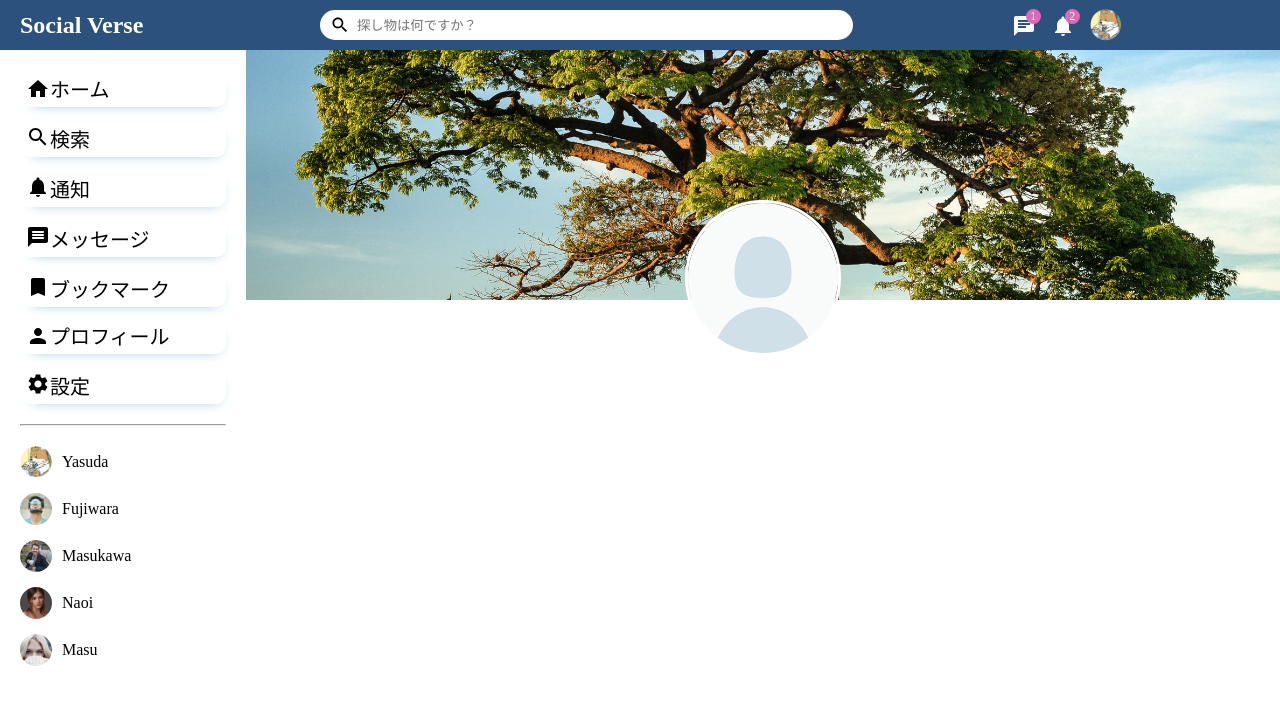
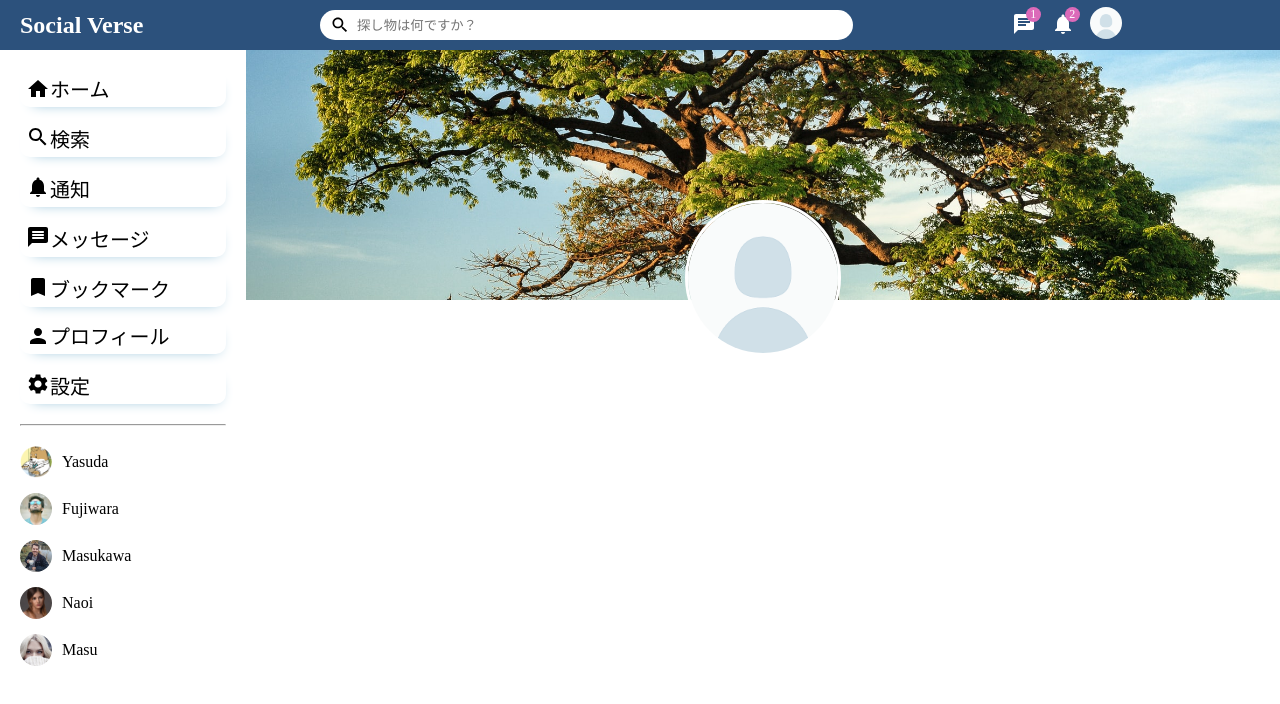
Before and after one commit to Yasuda1127/react-socialverse-app-frontend-new-, a React (Create React App) app: page /profile/Fujiwara in a window 1280 px wide. Shown: the top 704 px of the page. Built offline with nearby package versions, Linux system fonts and the light colour scheme; no server answers.

Commit message:
ユーザーの画像表示、いいね機能の実装 in feature/auth2

```diff
--- a/src/components/post/Post.tsx
+++ b/src/components/post/Post.tsx
@@ -1,10 +1,11 @@
-import React, { useEffect, useState } from "react";
+import React, { useContext, useEffect, useState } from "react";
 import "./Post.css";
 import { MoreVert } from "@mui/icons-material";
 import axios from "axios";
 // import { Users } from "../../dummyData";
 import { format } from "timeago.js";
 import { Link } from "react-router-dom";
+import { AuthContext } from "../../state/AuthContext";
 
 type PostData = {
   post: {
@@ -43,6 +44,8 @@ export default function Post({ post }: PostData) {
   const [isLiked, setIsLiked] = useState<boolean>(false); // falseはまだ押されていない状態
   const [user, setUser] = useState<UserData | null>(null);
 
+  const {user: currentUser} = useContext(AuthContext)
+
   useEffect(() => {
     const fetchUser = async () => {
       const response = await axios.get(`/users?userId=${post.userId}`); // 投稿した人
@@ -52,7 +55,15 @@ export default function Post({ post }: PostData) {
     fetchUser();
   }, [post.userId]);
 
-  const handleLike = () => {
+  const handleLike = async () => {
+    try {
+      // いいねのAPIを叩いていく
+      await axios.put(`/posts/${post._id}/like`,{userId: currentUser?._id})
+    } catch (err){
+
+    }
+
+
     setLike(isLiked ? like - 1 : like + 1); // trueの場合は押されているから-1する falseで押してない場合は+1する
     setIsLiked(!isLiked);
   };
@@ -68,12 +79,13 @@ export default function Post({ post }: PostData) {
                   // Users.filter((user) => user.id === post.id)[0].profilePicture
                   // user.profilePicture
                   user?.profilePicture
-                  ? user?.profilePicture
+                    ? PUBLIC_FOLDER + user?.profilePicture
                     : PUBLIC_FOLDER + "/person/noAvatar.png"
                 }
                 alt=""
                 className="postProfileImg"
-            /></Link>
+              />
+            </Link>
             <span className="postUsername">
               {
                 /* {Users.filter((user) => user.id === post.id)[0].username} */
--- a/src/components/timeline/TimeLine.tsx
+++ b/src/components/timeline/TimeLine.tsx
@@ -1,8 +1,9 @@
-import React, { useEffect, useState } from "react";
+import React, { useContext, useEffect, useState } from "react";
 import "./TimeLine.css";
 import Share from "../share/Share";
 import Post from "../post/Post";
 import axios, { AxiosResponse } from "axios";
+import { AuthContext } from "../../state/AuthContext";
 // import { Posts } from "../../dummyData";
 
 type PostData = {
@@ -24,16 +25,19 @@ type UserType = {
 
 export default function TimeLine({ username }: UserType) {
   const [posts, setPosts] = useState<PostData[]>([]);
+
+  const {user} = useContext(AuthContext)
+
   useEffect(() => {
     const fetchPosts = async () => {
       const response: AxiosResponse<PostData[]> = username
-        ? await axios.get(`/posts/profile/${username}`) // 自分の投稿だけが見れるようにする(usernameがあった場合)
-        : await axios.get("/posts/timeline/6423a3c906b3bd8e515d67ab");
+        ? await axios.get(`/posts/profile/${username}`) // 自分の投稿だけが見れるようにする(usernameがあった場合)、プロフィールの場合
+        : await axios.get(`/posts/timeline/${user?._id}`); // ホームの場合
       // console.log(response);
       setPosts(response.data);
     };
     fetchPosts();
-  }, [username]); // 一度だけタイムラインを読み込むための、useEffect。第二引数を空にすると、中に書いたものが一度だけ読み込まれる。
+  }, [username,user?._id]); // 一度だけタイムラインを読み込むための、useEffect。第二引数を空にすると、中に書いたものが一度だけ読み込まれる。
 
   return (
     <div className="timeline">
--- a/src/components/topbar/Topbar.tsx
+++ b/src/components/topbar/Topbar.tsx
@@ -1,13 +1,17 @@
 import { Chat, Notifications, Search } from "@mui/icons-material";
-import React from "react";
+import React, { useContext } from "react";
 import "./Topbar.css";
 import { Link } from "react-router-dom";
+import { AuthContext } from "../../state/AuthContext";
 
 export default function Topbar() {
+  const { user } = useContext(AuthContext);
+  const PUBLIC_FOLDER = process.env.REACT_APP_PUBLIC_FOLDER;
+
   return (
     <div className="topbarContainer">
       <div className="topbarLeft">
-        <Link to="/" style={{textDecoration: "none"}}>
+        <Link to="/" style={{ textDecoration: "none" }}>
           <span className="logo">Social Verse</span>
         </Link>
       </div>
@@ -31,7 +35,17 @@ export default function Topbar() {
             <Notifications />
             <span className="topbarIconBadge">2</span>
           </div>
-          <img src="/assets/person/1.jpeg" alt="" className="topbarImg" />
+          <Link to={`/profile/${user?.username}`}>
+          <img
+            src={
+              user?.profilePicture
+                ? PUBLIC_FOLDER + user?.profilePicture
+                : PUBLIC_FOLDER + "/person/noAvatar.png"
+            }
+            alt=""
+            className="topbarImg"
+          />
+          </Link>
         </div>
       </div>
     </div>
--- a/src/state/AuthContext.js
+++ b/src/state/AuthContext.tsx
@@ -1,6 +1,5 @@
 import React, { ReactNode, createContext, useReducer } from "react"; // グローバルコンテキストを作り出すことができる
 import AuthReducer from "./AuthReducer";
-
 
 // stateの初期値の状態
 
@@ -11,21 +10,53 @@ import AuthReducer from "./AuthReducer";
 //   dispatch?: React.DispatchWithoutAction;
 // }
 
+type User = {
+  _id: string;
+  username: string;
+  email: string;
+  password:string;
+  coverPicture:string;
+  profilePicture?: string;
+  followers: [];
+  followings:[];
+  isAdmin?: boolean;
+  createdAt?: string;
+};
+
+type AuthState = {
+  user: User | null;
+  isFetching: boolean;
+  error: boolean;
+  dispatch?: React.DispatchWithoutAction;
+};
+
 // 最初のユーザー状態を定義
-const initialState = {
-  user: null,
+const initialState: AuthState = {
+  // user: null,
+  user: {
+    _id: "6423f550e9ad87b7f9dd600d",
+    username: "Fujiwara",
+    email: "motoo@gmail.com",
+    password: "123456",
+    profilePicture: "",
+    coverPicture: "",
+    followers: [],
+    followings: [],
+    isAdmin: false,
+  },
   isFetching: false,
   error: false,
-  dispatch: React.DispatchWithoutAction,
-}
+  dispatch: () => undefined,
+};
 
 // 状態をグローバルに管理する
 export const AuthContext = createContext(initialState);
 
-export const AuthContextProvider = ({ children }) => {
+export const AuthContextProvider = ({ children }: { children: ReactNode }) => {
   // 認証をどこでも提供する
   const [state, dispatch] = useReducer(AuthReducer, initialState); // stateに似ている
-  return ( // アプリケーション全体で使えるようにする
+  return (
+    // アプリケーション全体で使えるようにする
     <AuthContext.Provider
       value={{
         user: state.user,
```
Lines whose indentation alone changed are shown as unchanged.
